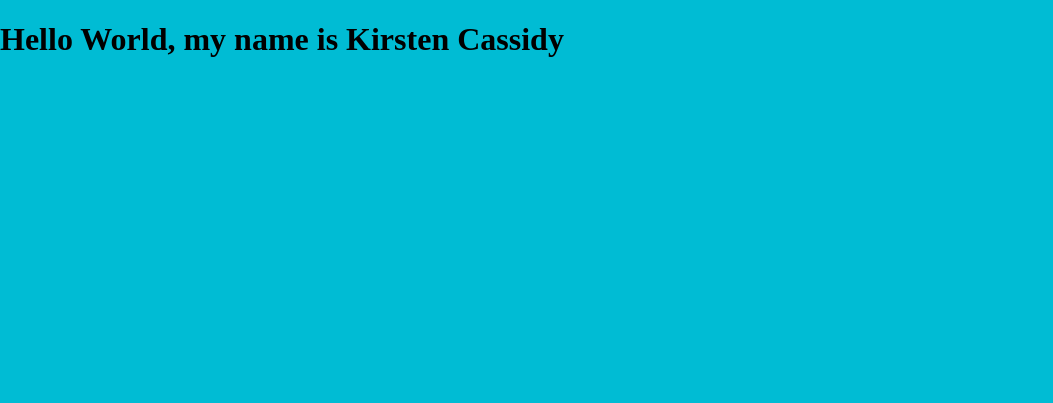
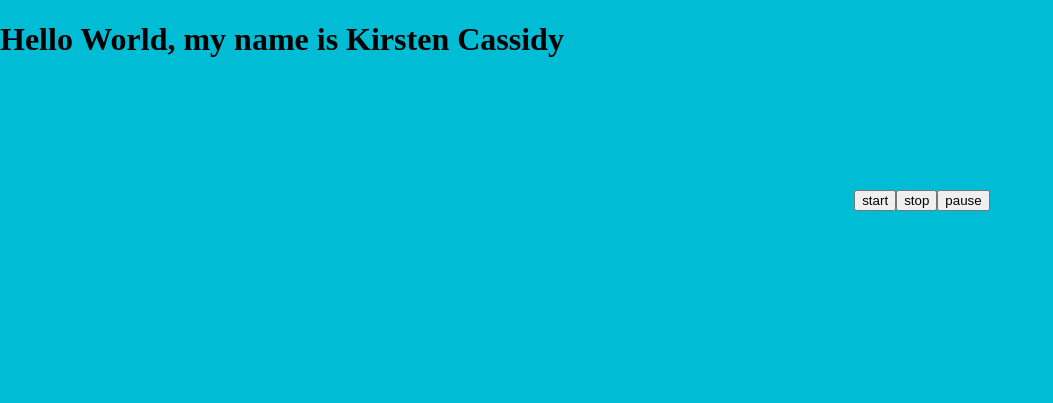
Before and after one commit to mantismamita/Capstone, a plain HTML site: page app/index.html in a window 1280 px wide. Shown: the whole page, without its empty margins (0-1053 px from the left). Drawn offline with Linux system fonts and the light colour scheme.

Commit message:
fixes missing script tag

```diff
--- a/app/index.html
+++ b/app/index.html
@@ -9,6 +9,6 @@
 <body>
   <h1>Hello World, my name is Kirsten Cassidy</h1>
   <div id="app"></div>
-  <script src="assets/app.js">
+  <script src="assets/app.js"></script>
 </body>
 </html>
```
Also changed, not shown: screenshots/Screenshot 2020-08-24 at 00.15.12.jpg (added).
